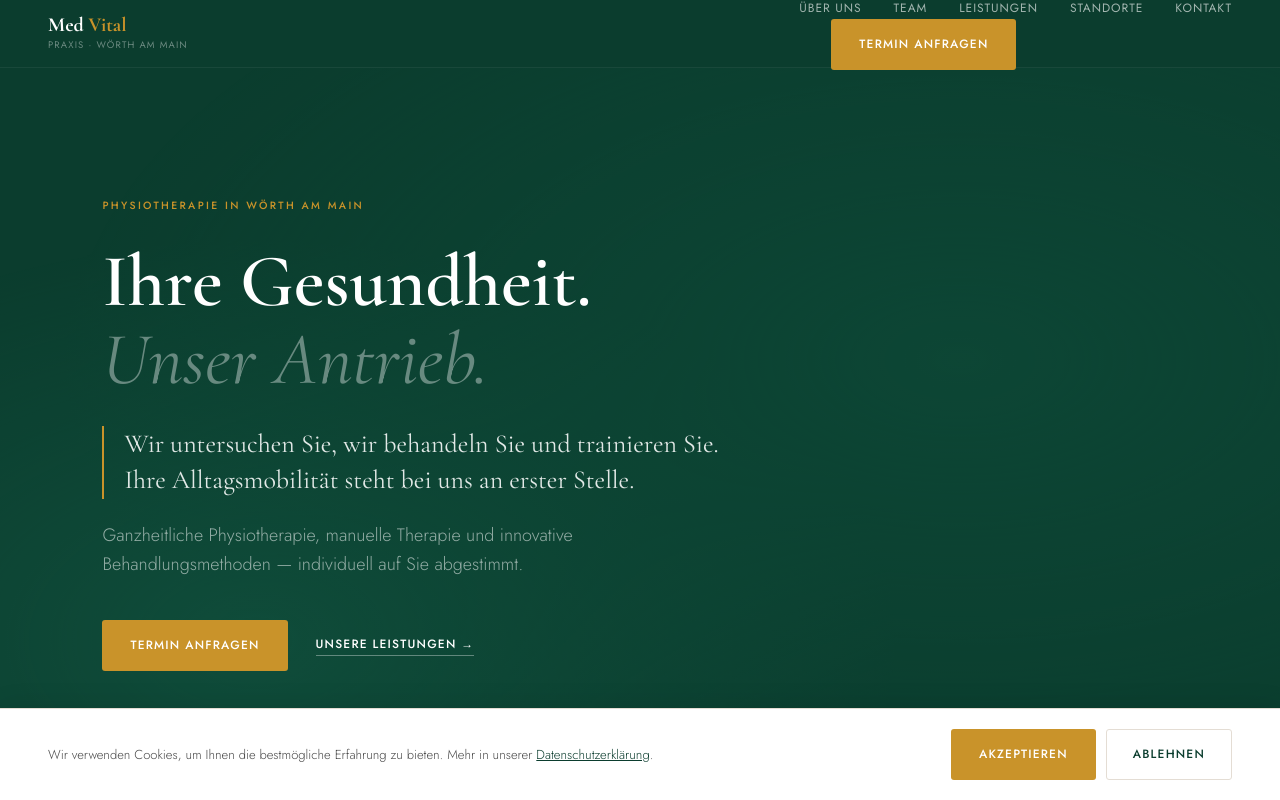
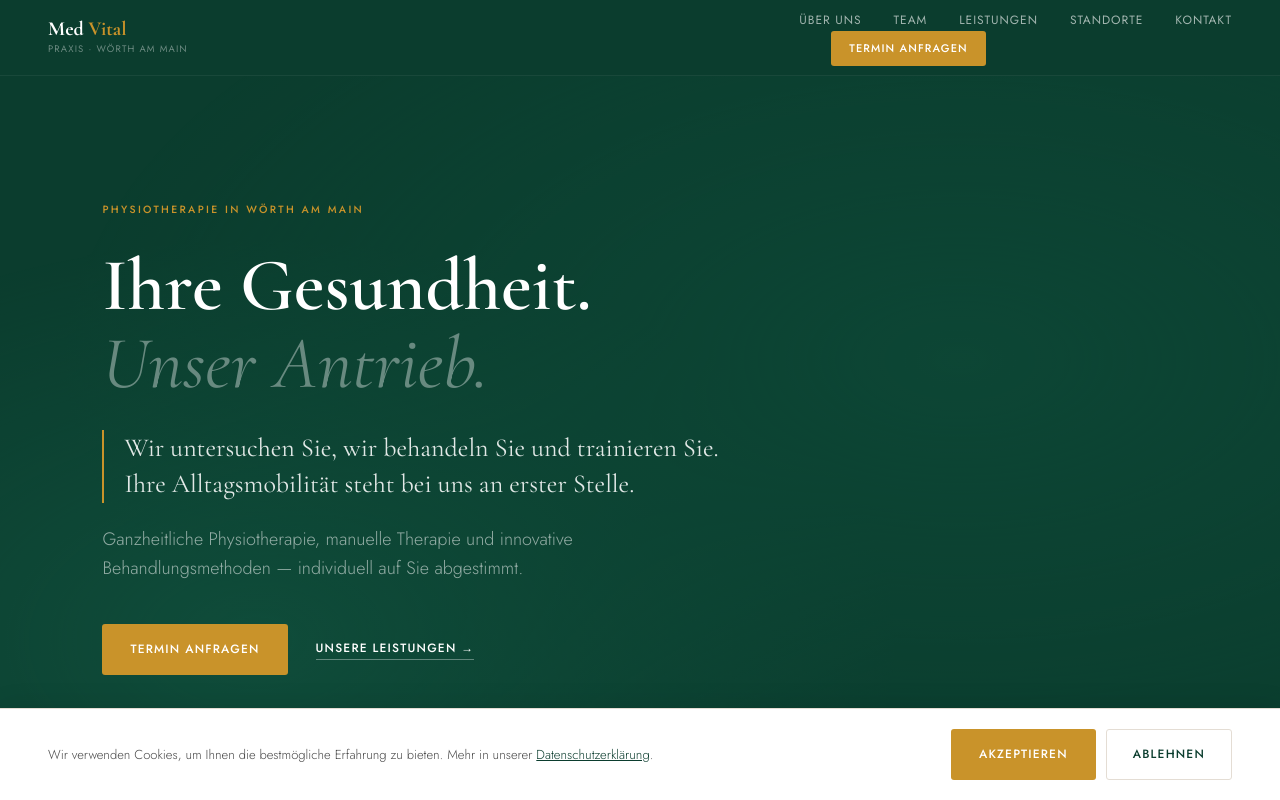
Before and after one commit to lenninnel/praxis-med-vital, an Astro site: page / in a window 1280 px wide. Shown: the top 800 px of the page. Built offline with nearby package versions, Linux system fonts and the light colour scheme; Astro itself is replaced by a stand-in of ours.

Commit message:
Nav Button Fix — Höhe und Spacing
Co-Authored-By: Claude Opus 4.7 (1M context) <noreply@anthropic.com>

```diff
--- a/src/styles/global.css
+++ b/src/styles/global.css
@@ -32,7 +32,7 @@ ul,ol{list-style:none}
   --ff-serif:'Cormorant Garamond',Georgia,serif;
   --ff-sans:'Jost',system-ui,sans-serif;
 
-  --nav-h:68px;
+  --nav-h:76px;
 }
 
 /* ---------- Base ---------- */
@@ -176,7 +176,7 @@ strong{font-weight:500}
   font-size:12px;font-weight:400;
   letter-spacing:.08em;text-transform:uppercase;
   color:rgba(255,255,255,.62);
-  transition:color .25s;position:relative;
+  transition:color .25s;position:relative;z-index:1;
 }
 .nav__link:hover,.nav__link--active{color:var(--white)}
 .nav__link::after{
@@ -184,7 +184,12 @@ strong{font-weight:500}
   background:var(--amber);transition:width .3s;
 }
 .nav__link:hover::after,.nav__link--active::after{width:100%}
-.nav__cta{margin-left:clamp(1.5rem,2.5vw,2rem)}
+.nav__cta{
+  margin-left:clamp(1.5rem,2.5vw,2rem);
+  padding:8px 18px;
+  font-size:11px;
+  position:relative;z-index:0;
+}
 
 /* Mobile nav */
 .nav__toggle{
```
